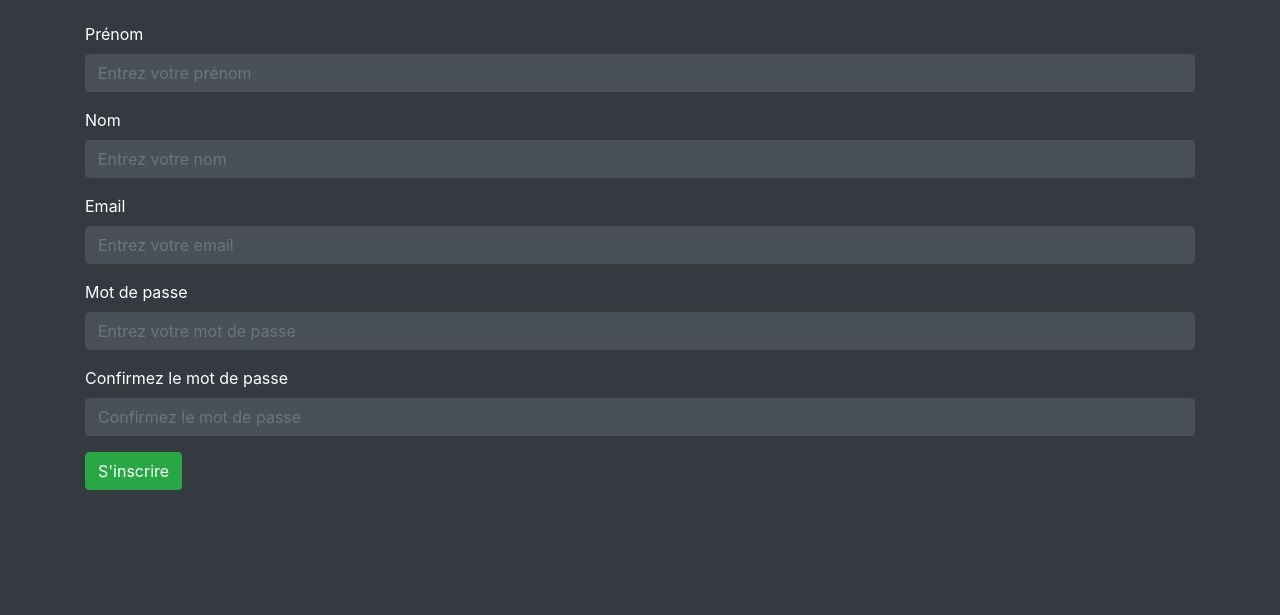
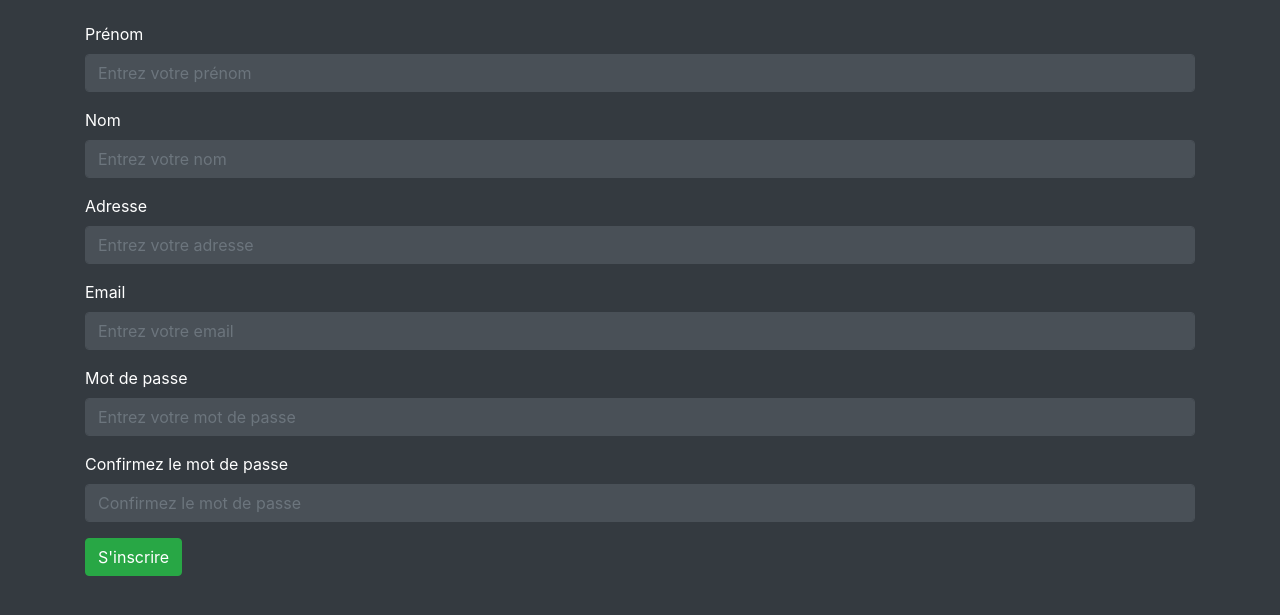
Before and after one commit to gabriel25115CG/BDD-CER, a PHP site: page /inscription.php in a window 1280 px wide. Shown: the part 141-756 px from the top of the page. Run offline with PHP 8.4, Linux system fonts and the light colour scheme; the visitor is signed in with stand-in values (Sample User, id 1).

Commit message:
2nd commit

```diff
--- a/inscription.php
+++ b/inscription.php
@@ -48,6 +48,10 @@
                 <input type="text" class="form-control" id="nom" name="nom" placeholder="Entrez votre nom">
             </div>
             <div class="form-group">
+                <label for="Adresse">Adresse</label>
+                <input type="adresse" class="form-control" id="adresse" name="adresse" placeholder="Entrez votre adresse">
+            </div>
+            <div class="form-group">
                 <label for="email">Email</label>
                 <input type="email" class="form-control" id="email" name="email" placeholder="Entrez votre email">
             </div>
--- a/script/script_inscription.php
+++ b/script/script_inscription.php
@@ -2,6 +2,7 @@
 if ($_SERVER["REQUEST_METHOD"] == "POST") {
     $prenom = $_POST["prenom"];
     $nom = $_POST["nom"];
+    $adresse = $_POST["adresse"];
     $email = $_POST["email"];
     $password = $_POST["password"];
     $confirmPassword = $_POST["confirmPassword"];
@@ -19,7 +20,7 @@ if ($_SERVER["REQUEST_METHOD"] == "POST") {
 
             $sql = "INSERT INTO connexion (prenom, nom, email, mot_de_passe) VALUES (?, ?, ?, ?)";
             $stmt= $conn->prepare($sql);
-            $stmt->execute([$prenom, $nom, $email, $password]);
+            $stmt->execute([$prenom, $nom, $adresse, $email, $password]);
 
             echo "Nouveau compte créé avec succès. Vous serez redirigé vers la page de connexion dans 4 secondes.";
             echo '<meta http-equiv="refresh" content="4;url=connexion.php" />';
```
